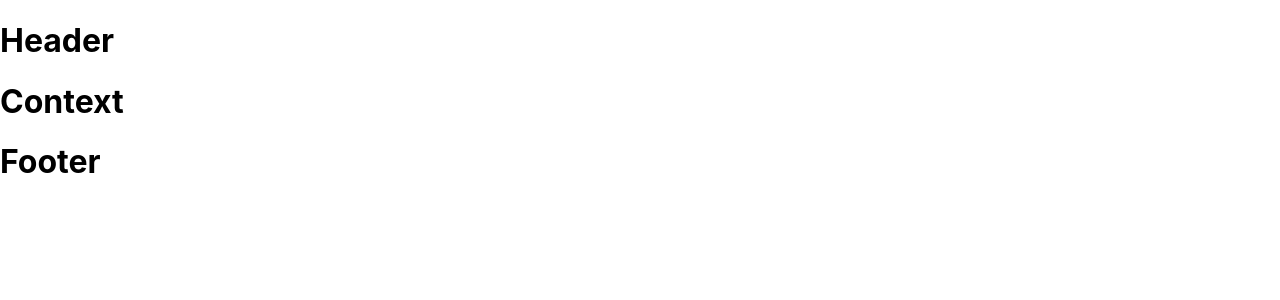
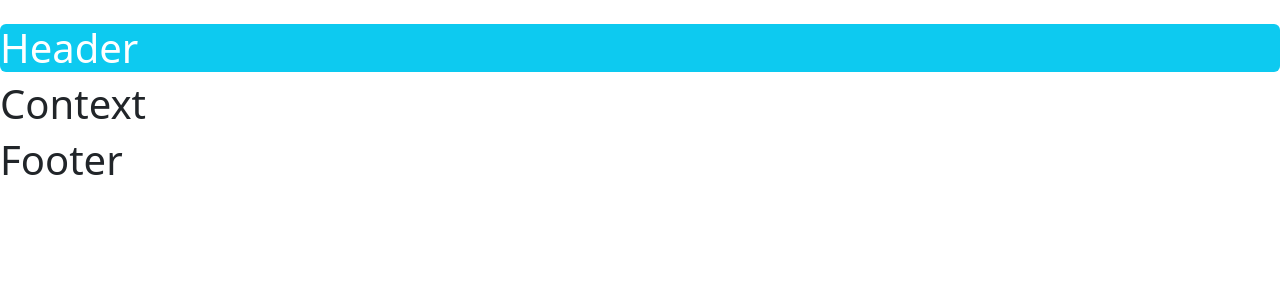
Before and after one commit to preciousimo/TeamMemberAllocation, a React (Create React App) app: page / in a window 1280 px wide. Shown: the top 300 px of the page. Built offline with nearby package versions, Linux system fonts and the light colour scheme.

Commit message:
Install Bootstrap 5

```diff
--- a/package.json
+++ b/package.json
@@ -6,6 +6,7 @@
     "@testing-library/jest-dom": "^5.16.5",
     "@testing-library/react": "^13.4.0",
     "@testing-library/user-event": "^13.5.0",
+    "bootstrap": "^5.2.1",
     "react": "^18.2.0",
     "react-dom": "^18.2.0",
     "react-scripts": "5.0.1",
--- a/src/Header.js
+++ b/src/Header.js
@@ -2,7 +2,7 @@
 
     return (
         <header>
-            <h1>Header</h1>
+            <h1 className="mt-4 p5 bg-info text-white rounded">Header</h1>
         </header>
     )
 }
--- a/src/index.js
+++ b/src/index.js
@@ -2,6 +2,7 @@
 import ReactDOM from 'react-dom/client';
 import './index.css';
 import App from './App';
+import 'bootstrap/dist/css/bootstrap.min.css';
 import reportWebVitals from './reportWebVitals';
 
 const root = ReactDOM.createRoot(document.getElementById('root'));
```
Also changed, not shown: 1 other file (tests, documents, lock files or other folders).
